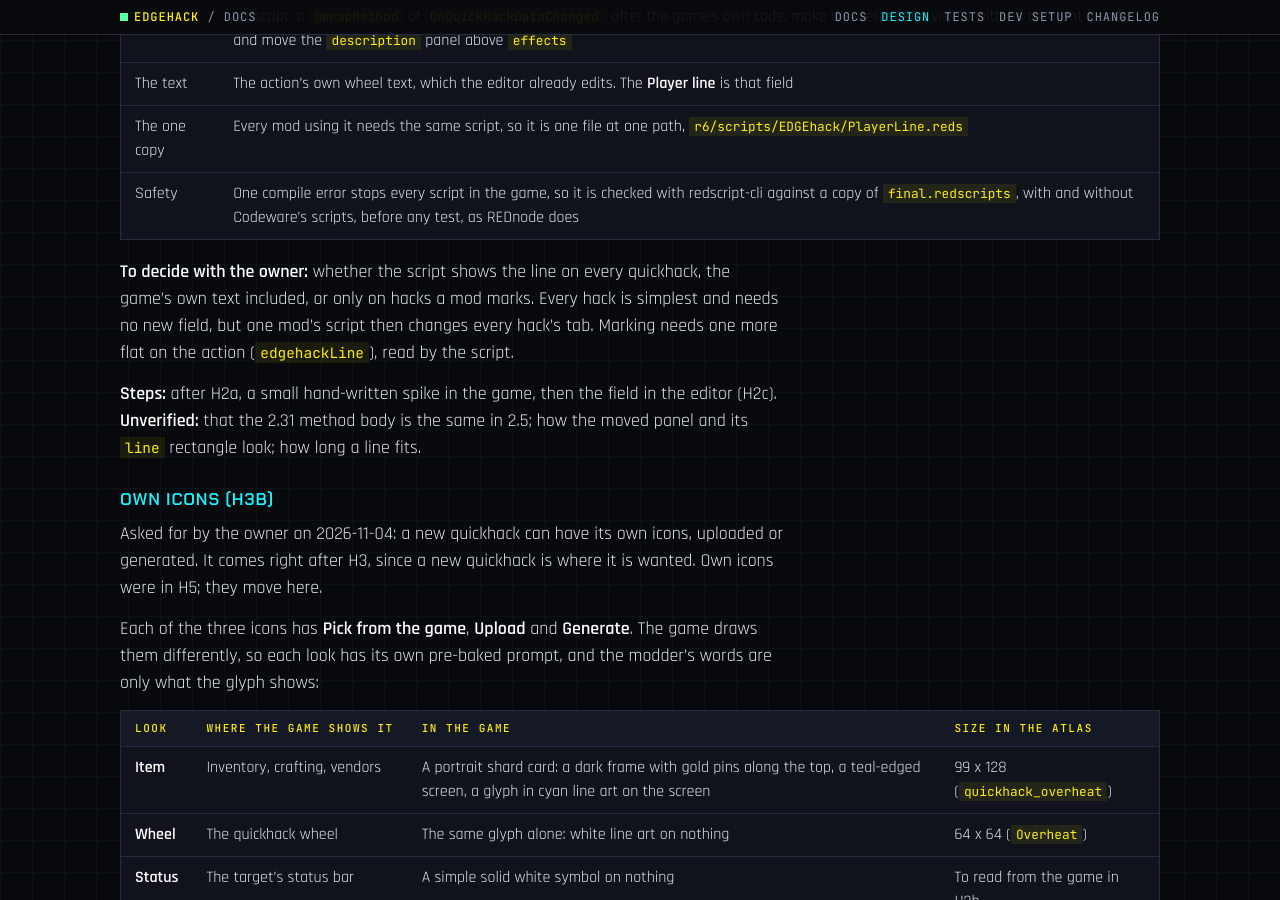
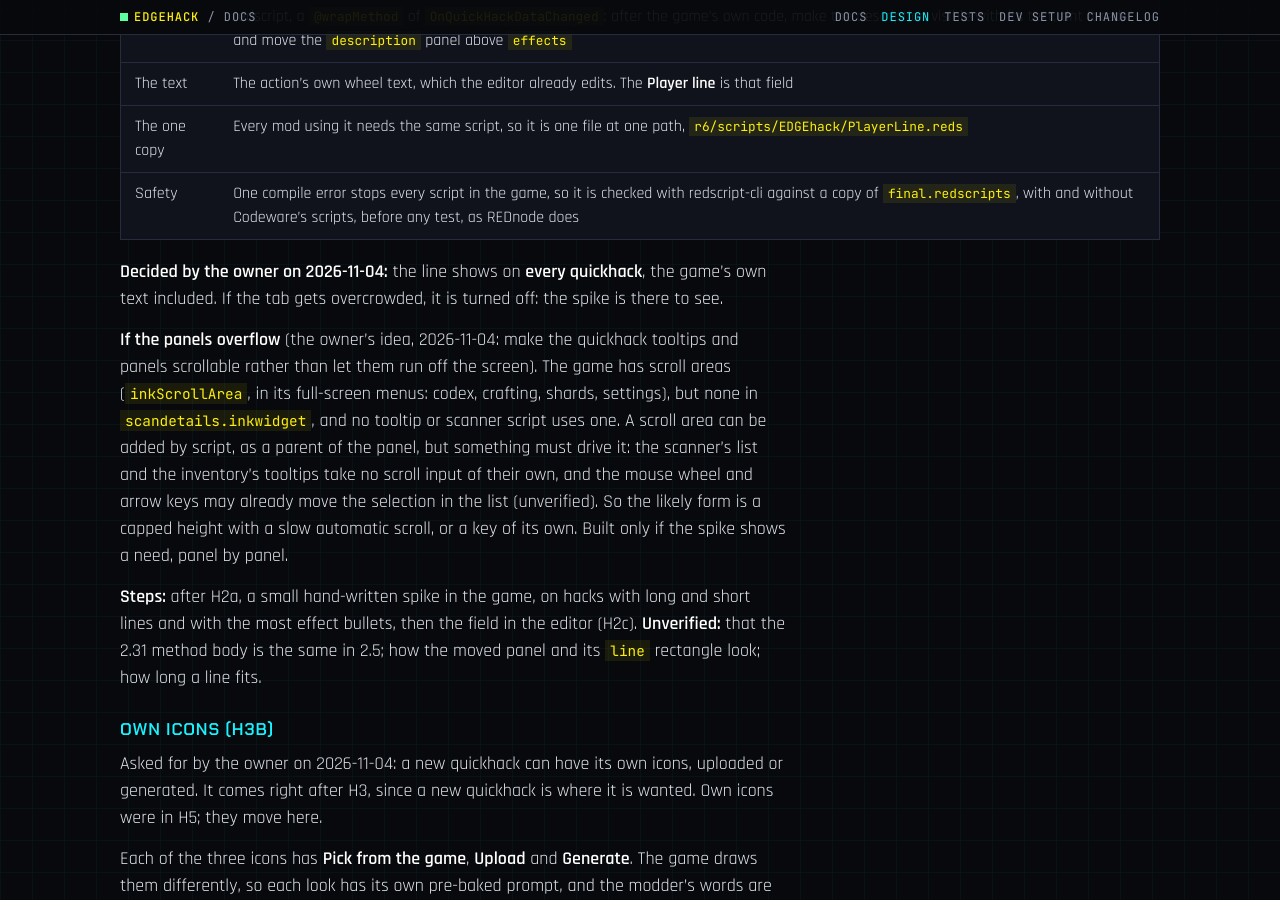
Before and after one commit to Edgemodders/EDGEhack, a Jekyll site: the page built from docs/design.md, in a window 1280 px wide and 900 px high, scrolled down 15416 px. Built offline with Jekyll 4.4.1, drawn with Linux system fonts in a browser that asks for light colours.

Commit message:
The player's line shows on every quickhack (the owner's choice); scrolling only if the spike shows a need
Co-Authored-By: Claude Opus 5.5 <noreply@anthropic.com>

```diff
--- a/docs/design.md
+++ b/docs/design.md
@@ -330,9 +330,11 @@ So no new widget is needed, and the text is the one the record already holds (`I
 | The one copy | Every mod using it needs the same script, so it is one file at one path, `r6/scripts/EDGEhack/PlayerLine.reds` |
 | Safety | One compile error stops every script in the game, so it is checked with redscript-cli against a copy of `final.redscripts`, with and without Codeware's scripts, before any test, as REDnode does |
 
-**To decide with the owner:** whether the script shows the line on every quickhack, the game's own text included, or only on hacks a mod marks. Every hack is simplest and needs no new field, but one mod's script then changes every hack's tab. Marking needs one more flat on the action (`edgehackLine`), read by the script.
+**Decided by the owner on 2026-11-04:** the line shows on **every quickhack**, the game's own text included. If the tab gets overcrowded, it is turned off: the spike is there to see.
 
-**Steps:** after H2a, a small hand-written spike in the game, then the field in the editor (H2c). **Unverified:** that the 2.31 method body is the same in 2.5; how the moved panel and its `line` rectangle look; how long a line fits.
+**If the panels overflow** (the owner's idea, 2026-11-04: make the quickhack tooltips and panels scrollable rather than let them run off the screen). The game has scroll areas (`inkScrollArea`, in its full-screen menus: codex, crafting, shards, settings), but none in `scandetails.inkwidget`, and no tooltip or scanner script uses one. A scroll area can be added by script, as a parent of the panel, but something must drive it: the scanner's list and the inventory's tooltips take no scroll input of their own, and the mouse wheel and arrow keys may already move the selection in the list (unverified). So the likely form is a capped height with a slow automatic scroll, or a key of its own. Built only if the spike shows a need, panel by panel.
+
+**Steps:** after H2a, a small hand-written spike in the game, on hacks with long and short lines and with the most effect bullets, then the field in the editor (H2c). **Unverified:** that the 2.31 method body is the same in 2.5; how the moved panel and its `line` rectangle look; how long a line fits.
 
 ### Own icons (H3b)
 
```
